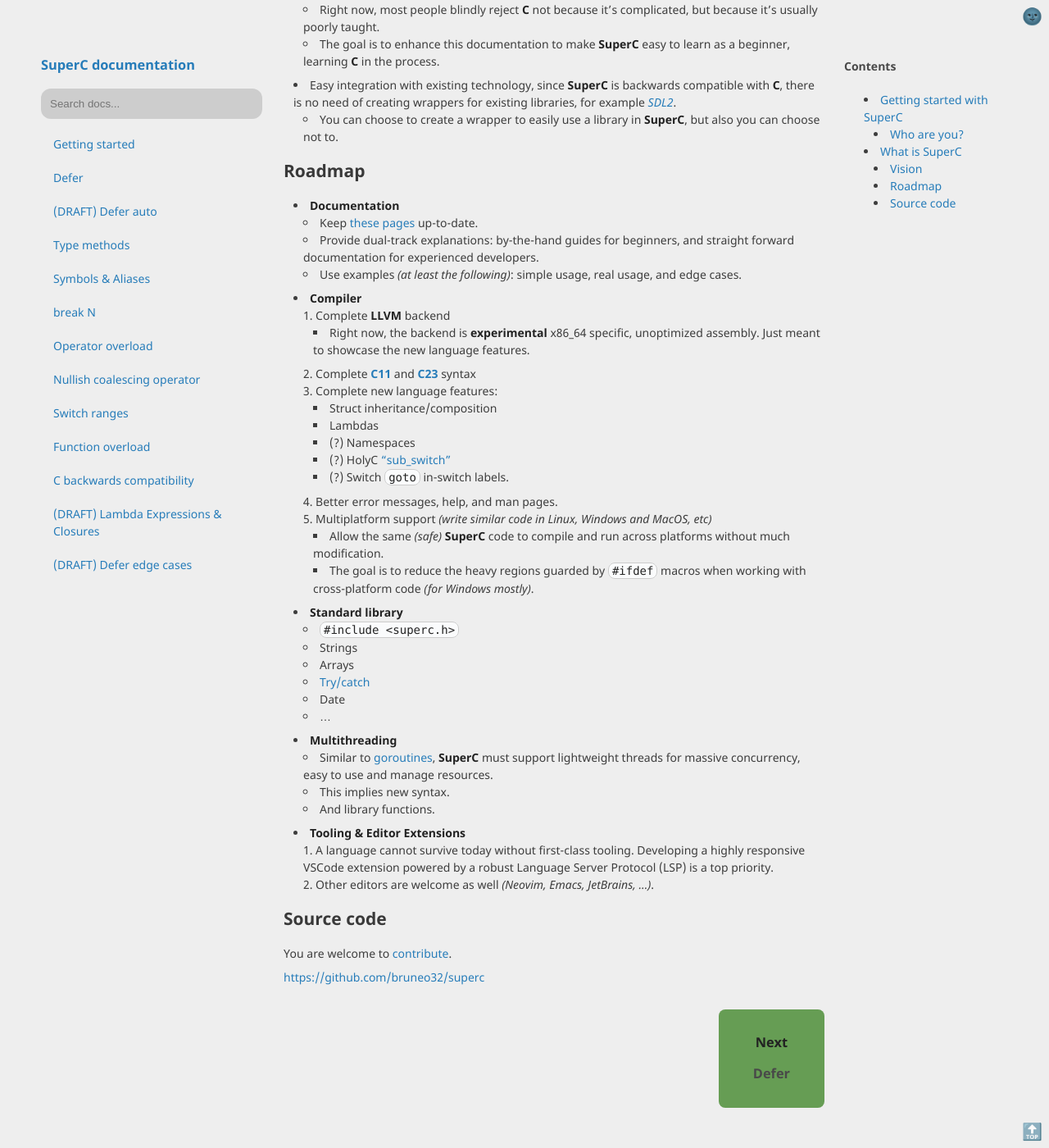
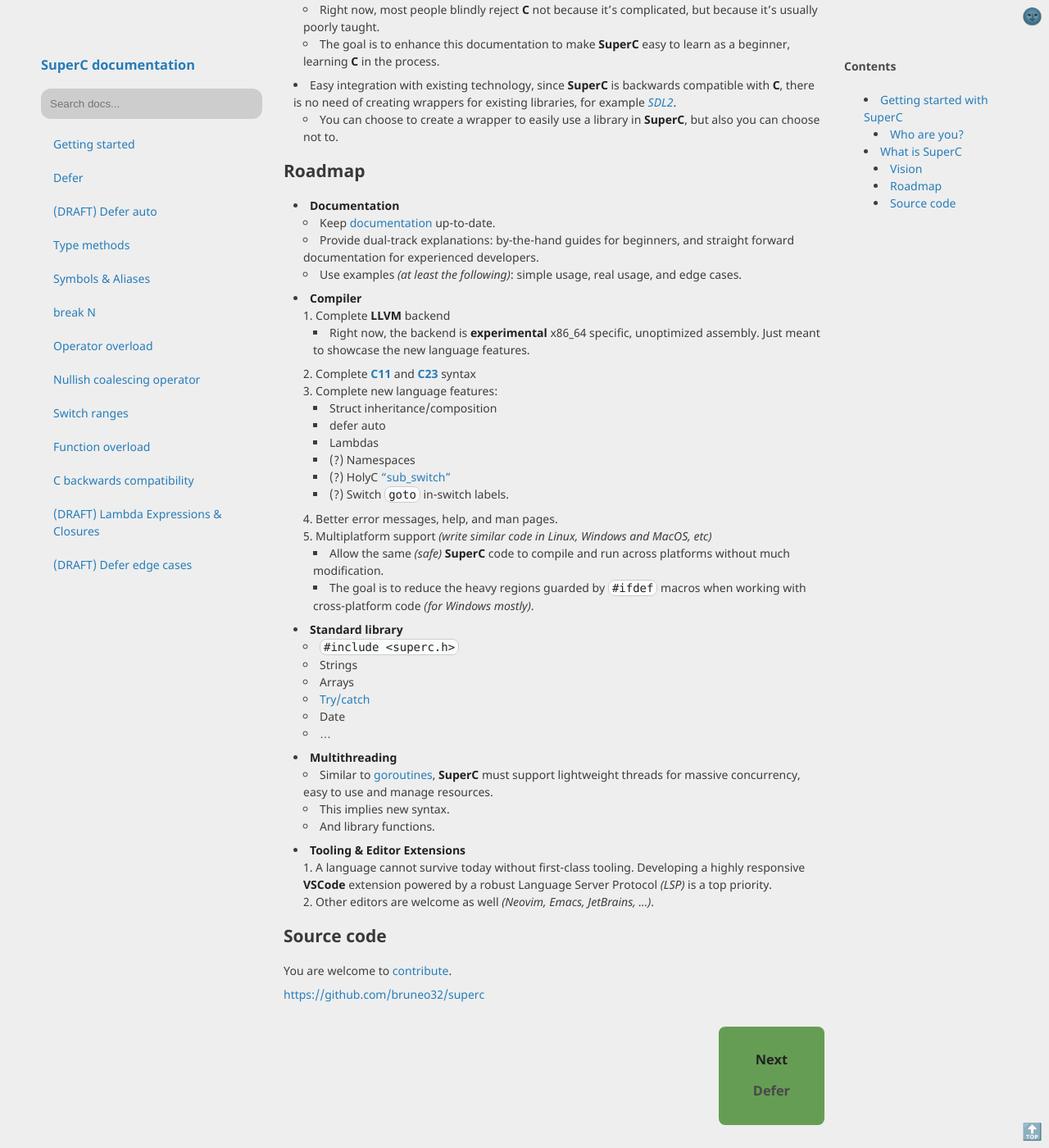
Before and after one commit to bruneo32/superc, a Jekyll site: the page built from index.md, in a window 1280 px wide and 1400 px high, scrolled down 1237 px. Shown: the whole window at 82% size. Built offline with Jekyll 4.4.1, drawn with Linux system fonts in a browser that asks for light colours.

```diff
--- a/index.md
+++ b/index.md
@@ -40,15 +40,16 @@ Overall, **SuperC** is a compelling effort to bring the old, reliable **C** to t
 
 ## Roadmap
 - **Documentation**
-  - Keep [these pages](</>) up-to-date.
+  - Keep [documentation](</>) up-to-date.
   - Provide dual-track explanations: by-the-hand guides for beginners, and straight forward documentation for experienced developers.
   - Use examples *(at least the following)*: simple usage, real usage, and edge cases.
 - **Compiler**
    1. Complete **LLVM** backend
       - Right now, the backend is **experimental** x86_64 specific, unoptimized assembly. Just meant to showcase the new language features.
-   2. Complete **[C11](<https://en.wikipedia.org/wiki/C11_(C_standard_revision)>)** and **[C23](<https://en.wikipedia.org/wiki/C23_(C_standard_revision)>){:target="_blank"}** syntax
+   2. Complete **[C11](<https://en.wikipedia.org/wiki/C11_(C_standard_revision)>){:target="_blank"}** and **[C23](<https://en.wikipedia.org/wiki/C23_(C_standard_revision)>){:target="_blank"}** syntax
    3. Complete new language features:
       - Struct inheritance/composition
+      - defer auto
       - Lambdas
       - (?) Namespaces
       - (?) HolyC ["sub_switch"](<https://harrison.totty.dev/p/a-lang-design-analysis-of-holyc#switch-statements>){:target="_blank"}
@@ -69,7 +70,7 @@ Overall, **SuperC** is a compelling effort to bring the old, reliable **C** to t
   - This implies new syntax.
   - And library functions.
 - **Tooling & Editor Extensions**
-  1. A language cannot survive today without first-class tooling. Developing a highly responsive VSCode extension powered by a robust Language Server Protocol (LSP) is a top priority.
+  1. A language cannot survive today without first-class tooling. Developing a highly responsive **VSCode** extension powered by a robust Language Server Protocol *(LSP)* is a top priority.
   2. Other editors are welcome as well *(Neovim, Emacs, JetBrains, ...)*.
 
 ## Source code
```
